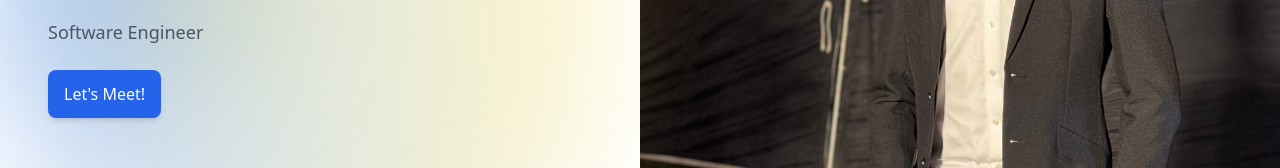
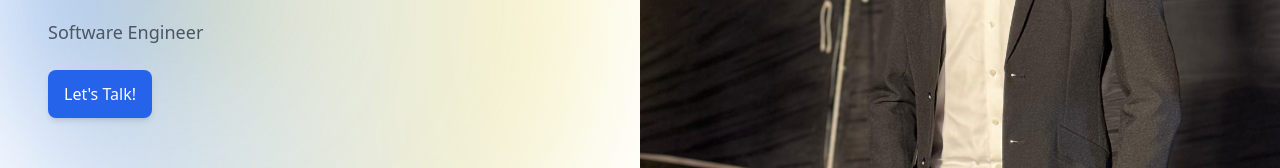
Before and after one commit to ABAbdulah/portfolio-website, a React (Vite) app: page / in a window 1280 px wide. Shown: the part 412-580 px from the top of the page. Built offline with nearby package versions, Linux system fonts and the light colour scheme.

Commit message:
changed the theme color to blue

```diff
--- a/src/components/HomePage.jsx
+++ b/src/components/HomePage.jsx
@@ -57,7 +57,7 @@ const HomePage = () => {
 
           <a href="https://calendly.com/meet-abdullah-tahir/one-one/">
          <button className="say-hello-btn mt-6 bg-blue-600 text-white py-3 px-4 rounded-lg shadow-md hover:bg-blue-800 relative z-10">
-  Let's Meet!
+  Let's Talk!
 </button>
 
 
```
